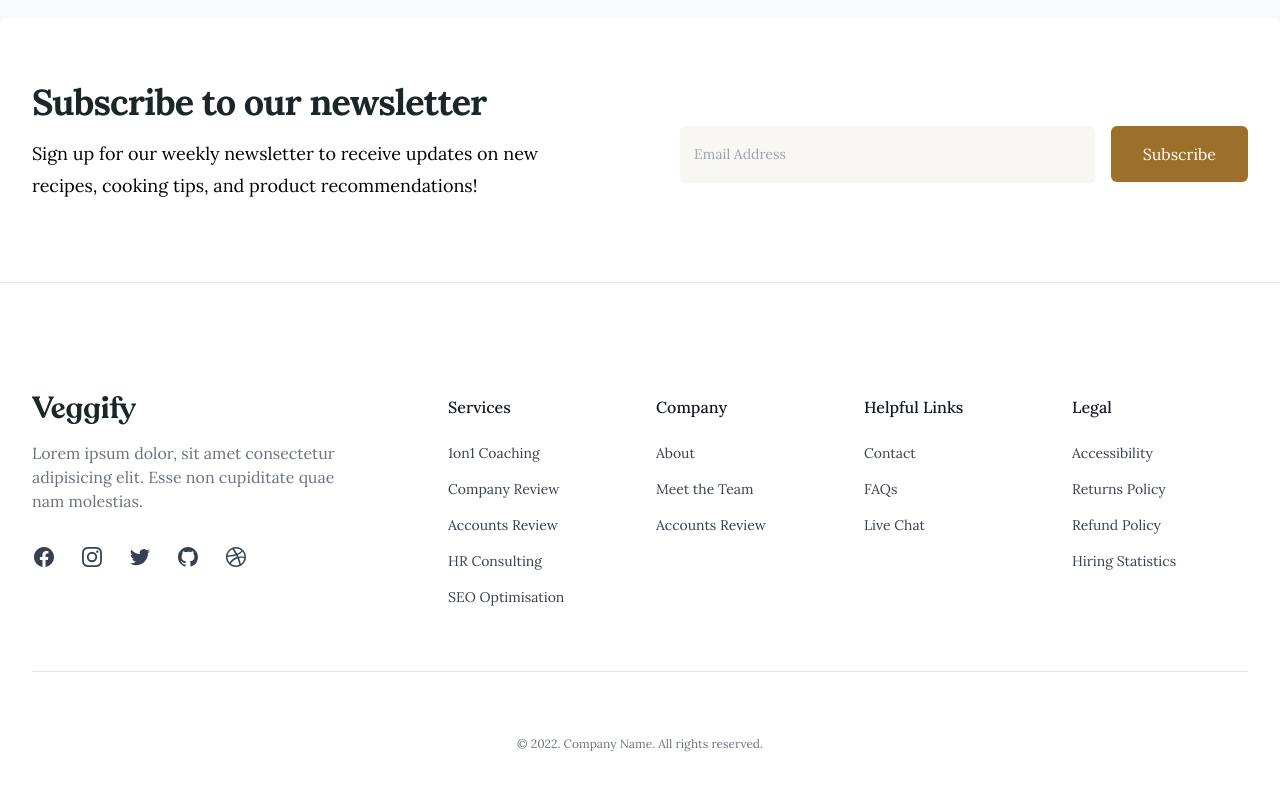
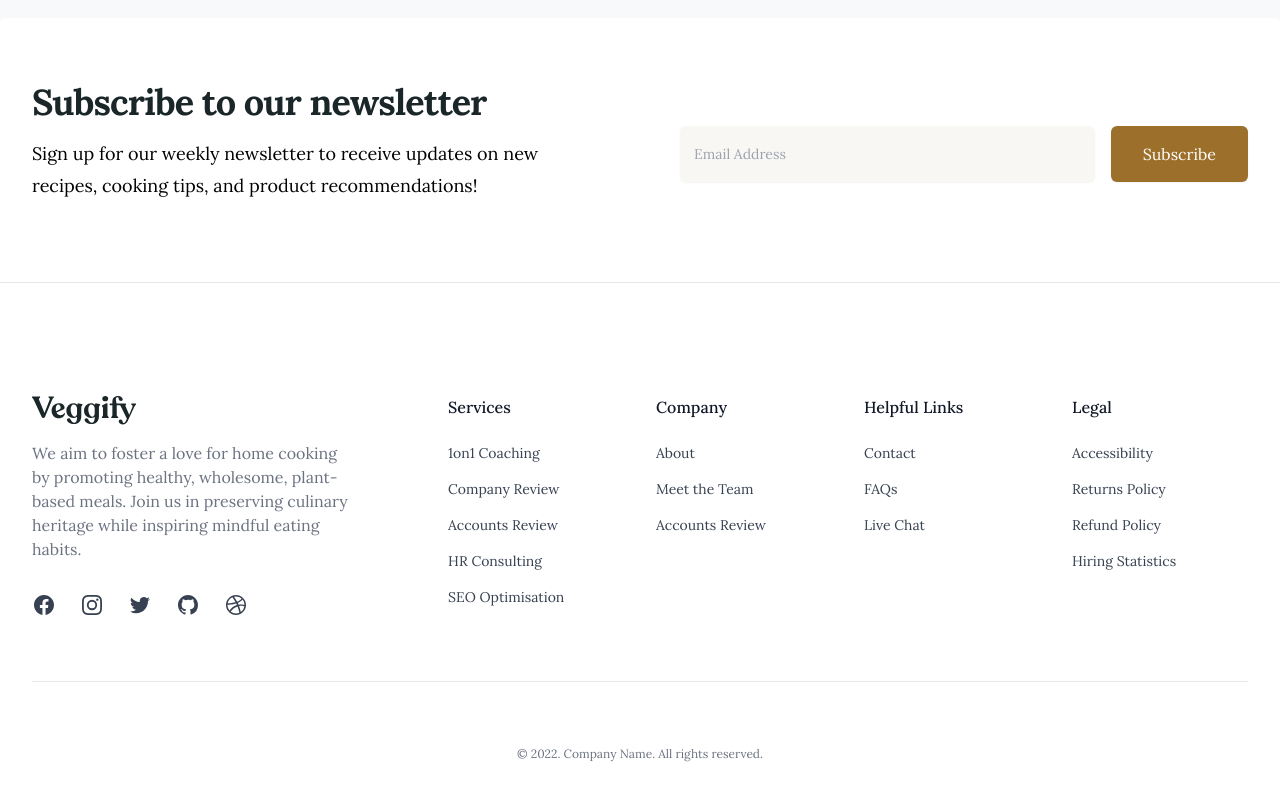
Before and after one commit to KrIsHnABaJ/Veggify, a React (Vite) app: page / in a window 1280 px wide. Shown: the part 3440-4240 px from the top of the page. Built offline with nearby package versions, Linux system fonts and the light colour scheme; no server answers.

Commit message:
Update Footer.jsx

```diff
--- a/src/pages/home/Footer.jsx
+++ b/src/pages/home/Footer.jsx
@@ -11,8 +11,8 @@ const Footer = () => {
         </div>
 
         <p className="mt-4 max-w-xs text-gray-500">
-          Lorem ipsum dolor, sit amet consectetur adipisicing elit. Esse non cupiditate quae nam
-          molestias.
+          We aim to foster a love for home cooking by promoting healthy, wholesome, plant-based meals.
+Join us in preserving culinary heritage while inspiring mindful eating habits.
         </p>
 
         <ul className="mt-8 flex gap-6">
```
